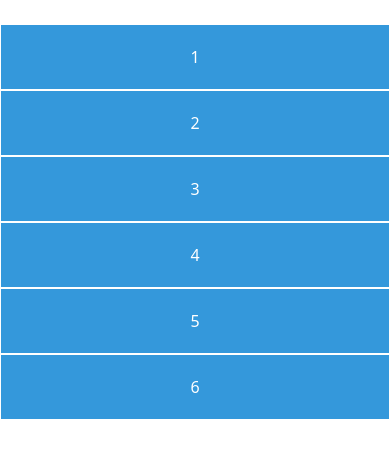
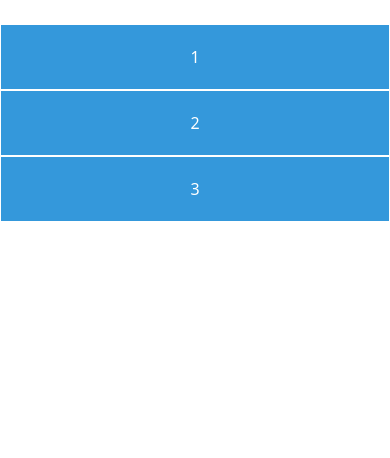
Before and after one commit to xszitasz/fsa-html, a website: page components/breakpoints.html in a window 390 px wide. Drawn offline with nearby package versions, Linux system fonts and the light colour scheme.

Commit message:
mb grid fix

```diff
--- a/components/breakpoints.html
+++ b/components/breakpoints.html
@@ -23,9 +23,9 @@
             <div class="col-12 col-md-12 col-lg-3 grid-item">1</div>
             <div class="col-12 col-md-6 col-lg-3 grid-item">2</div>
             <div class="col-12 col-md-6 col-lg-3 grid-item">3</div>
-            <div class="col-md-6 col-lg-3 d-lg-block d-md-none d-sm-none grid-item">4</div> <!-- Hidden on sm -->
-            <div class="col-md-6 col-lg-6 d-lg-block d-md-none d-sm-none grid-item">5</div> <!-- Hidden on sm -->
-            <div class="col-md-6 col-lg-6 d-lg-block d-md-none d-sm-none grid-item">6</div> <!-- Hidden on sm -->
+            <div class="col-md-6 col-lg-3 d-lg-block d-none d-md-none d-sm-block grid-item">4</div> <!-- Hidden on sm -->
+            <div class="col-md-6 col-lg-6 d-lg-block d-none d-md-none d-sm-block grid-item">5</div> <!-- Hidden on sm -->
+            <div class="col-md-6 col-lg-6 d-lg-block d-none d-md-none d-sm-block grid-item">6</div> <!-- Hidden on sm -->
         </div>
     </div>
 
```
